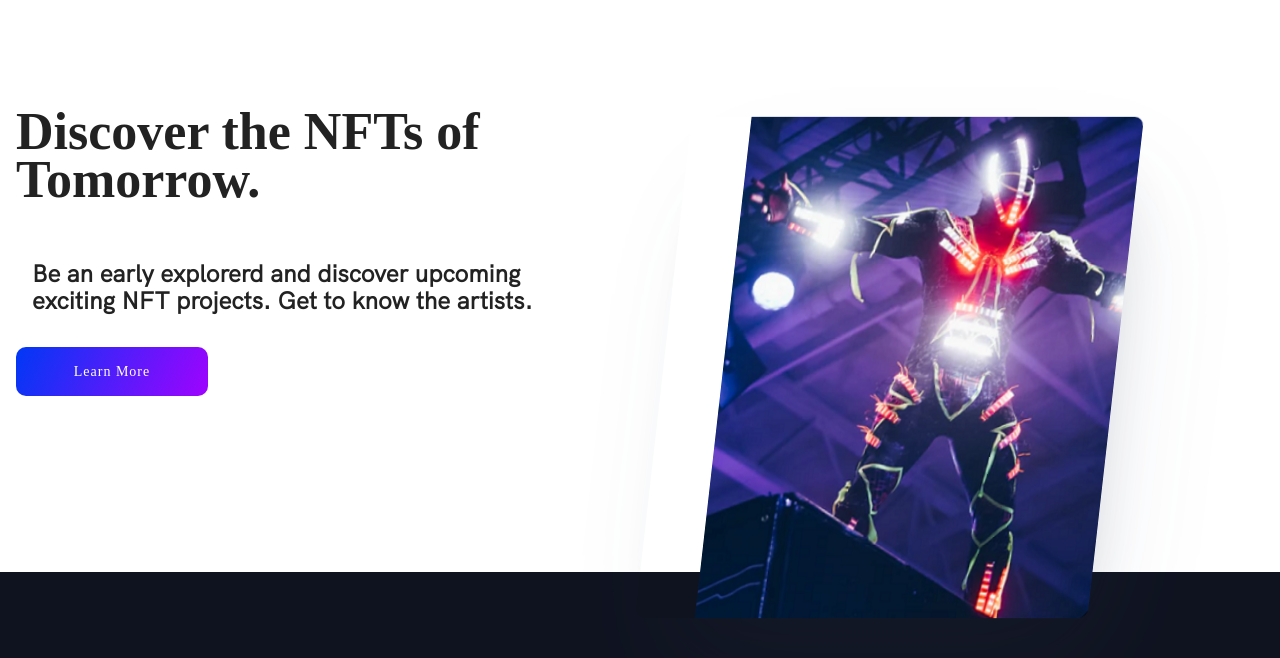
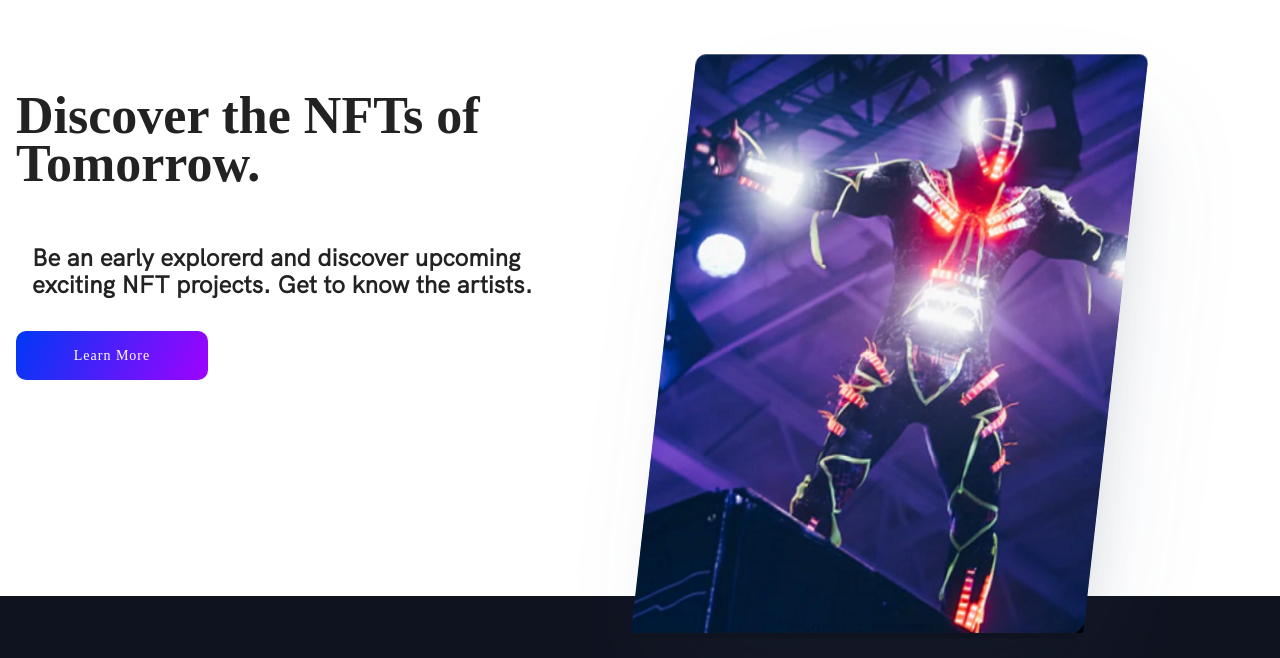
Before and after one commit to doberman1551/NFTC, a Gatsby site: page / in a window 1280 px wide. Shown: the part 142-800 px from the top of the page. Built offline with nearby package versions, Linux system fonts and the light colour scheme; Gatsby itself is replaced by a stand-in of ours.

Commit message:
fix 3d image

```diff
--- a/src/components/sections/header.js
+++ b/src/components/sections/header.js
@@ -72,10 +72,10 @@ picture, img {
             </Text>
 
           </HeaderTextGroup>
-
+          <ImgContainer>
           <StyledImg fluid={data.file.childImageSharp.fluid} objectFit="contain" objectPosition="right top"/>
 
-
+          </ImgContainer>
 
         </Flex>
 
@@ -90,7 +90,7 @@ export default Header
 
 const HeaderWrapper = styled.header`
   background-color: #ffffff;
-  padding: 32px 0 80px 0;
+  padding: 16px 0 120px 0;
   position: relative;
   width:100%;
 
@@ -124,7 +124,7 @@ align-items: center;
 const HeaderTextGroup = styled.span`
 
   padding-right:1rem;
-  display: table;
+
 
 
    div {
@@ -246,8 +246,10 @@ const ImageWrapper = styled.div`
   }
 `
 
-const StyledImage = styled(Img)`
-  width: 500px;
+const ImgContainer = styled.div`
+margin-top:-3rem;
+padding:0;
+
   @media (max-width: ${props => props.theme.screen.md}) {
     width: 400px;
   }
@@ -257,8 +259,7 @@ const StyledImage = styled(Img)`
   }
 `
 const Text=styled.span`
- vertical-align:middle;
-  display: table-cell;
+
   color:white;
 
 `
```
